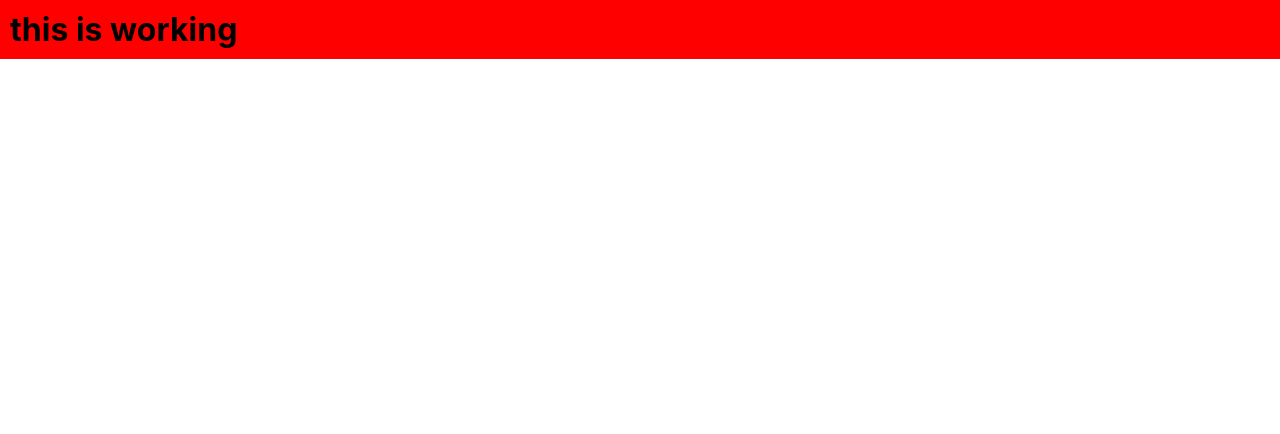
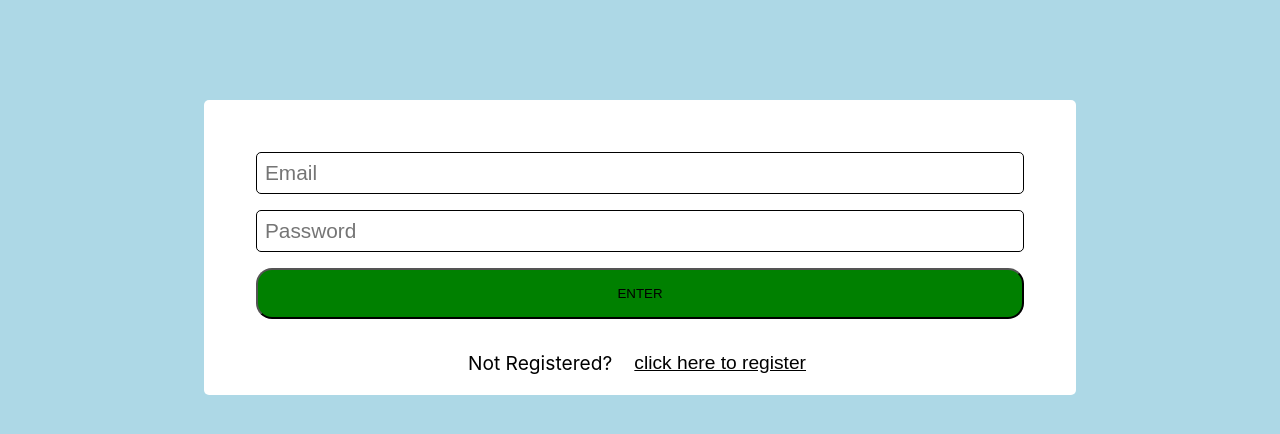
Before and after one commit to onassis28/expense-tracker, a React (Create React App) app: page / in a window 1280 px wide. Shown: the top 434 px of the page. Built offline with nearby package versions, Linux system fonts and the light colour scheme.

Commit message:
login page created

```diff
--- a/public/index.html
+++ b/public/index.html
@@ -4,7 +4,7 @@
     <meta charset="UTF-8" />
     <meta http-equiv="X-UA-Compatible" content="IE=edge" />
     <meta name="viewport" content="width=device-width, initial-scale=1.0" />
-    <title>Document</title>
+    <title>Expense Tracker</title>
   </head>
   <body>
     <div id="root"></div>
--- a/src/App.css
+++ b/src/App.css
@@ -0,0 +1,3 @@
+.app__container {
+
+}
--- a/src/App.js
+++ b/src/App.js
@@ -1,9 +1,10 @@
 import React from 'react'
-
+import Main from './components/main/Main'
+import './App.css'
 const App = () => {
   return (
-    <div>
-      <h1> this is working</h1>
+    <div className='app__container'>
+      <Main/>
     </div>
   )
 }
--- a/src/components/main/Main.jsx
+++ b/src/components/main/Main.jsx
@@ -1,10 +1,25 @@
 import React from 'react'
 import './main.css'
+import { useState } from 'react'
+import Login from './forms/Login'
+import Register from './forms/register'
+const Main = () => {
 
-const main = () => {
-  return (
-    <div>main</div>
+  const[user, setUser]= useState(1);
+  const[loading, setLoading]=useState(true)
+    return (
+    <div className="mainBlock">
+
+      <Login/>
+      <span className="underline">
+Not Registered?
+<button>click here to register</button>
+
+
+      </span>
+
+    </div>
   )
 }
 
-export default main
+export default Main
--- /dev/null
+++ b/src/components/main/forms/Login.jsx
@@ -0,0 +1,31 @@
+import React from 'react'
+import './login.css'
+import { useState } from 'react'
+
+const Login = () => {
+    const[email, setEmail]= useState('')
+    const[password, setPassword]=useState('')
+  return (
+    <>
+    <form action="">
+<input type="text"
+className='loginField'
+placeholder='Email'
+name='email'
+/>
+<input type="password"
+className='loginField'
+placeholder='Password'
+name='password'
+/>
+<input type="submit" className='submitBtn'
+value='ENTER'
+/>
+    </form>
+
+
+    </>
+  )
+}
+
+export default Login
--- /dev/null
+++ b/src/components/main/forms/login.css
@@ -0,0 +1,23 @@
+form{
+    display: flex;
+    flex-direction: column;
+    gap: 1rem;
+    width: 60vw;
+    padding: 2rem;
+}
+
+.loginField{
+    padding: 0.5rem;
+    font-size: 1.3rem;
+    border: 1px solid black;
+    border-radius: 5px;
+}
+
+.submitBtn{
+    width: 100%;
+    margin: 0 auto;
+    padding: 1rem;
+    background: green;
+    border-radius: 1rem;
+    cursor: pointer;
+}
--- a/src/components/main/main.css
+++ b/src/components/main/main.css
@@ -0,0 +1,27 @@
+.mainBlock{
+    border-radius: 5px;
+    box-sizing: border-box;
+    text-align: center;
+    padding: 20px;
+    width: 50%;
+    margin: 100px auto;
+    display: table;
+    background: white;
+
+}
+.underline{
+    display: flex;
+    gap: 1rem;
+    justify-content: center;
+}
+span{
+    font-size: 1.2rem;
+
+}
+span>button{
+    background: none;
+border: none;
+    border-radius: 3px;
+    text-decoration: underline;
+    font-size: 1.2rem;
+}
--- a/src/index.css
+++ b/src/index.css
@@ -1,15 +1,11 @@
 body {
   margin: 0;
+  padding: 0;
+  box-sizing: border-box;
   font-family: -apple-system, BlinkMacSystemFont, 'Segoe UI', 'Roboto', 'Oxygen',
     'Ubuntu', 'Cantarell', 'Fira Sans', 'Droid Sans', 'Helvetica Neue',
     sans-serif;
   -webkit-font-smoothing: antialiased;
   -moz-osx-font-smoothing: grayscale;
+  background: lightblue;
 }
-
-h1{
-  margin: 0;
-  padding: 10PX;
-  background: RED;
-
-}
```
Also changed, not shown: src/components/main/forms/Register.css (added), src/components/main/forms/register.jsx (added).
